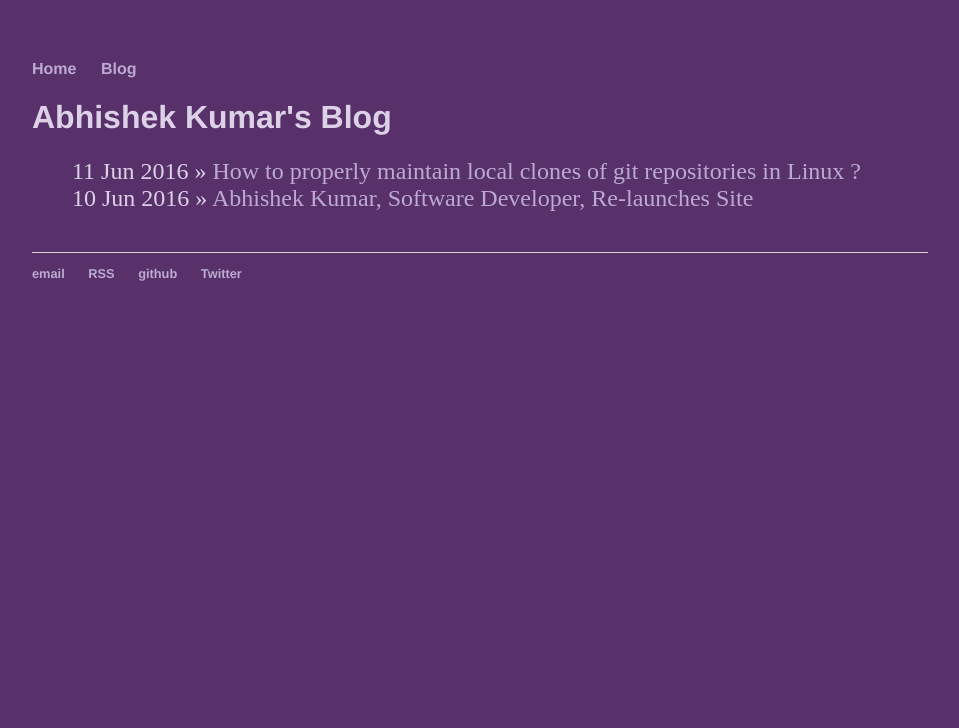
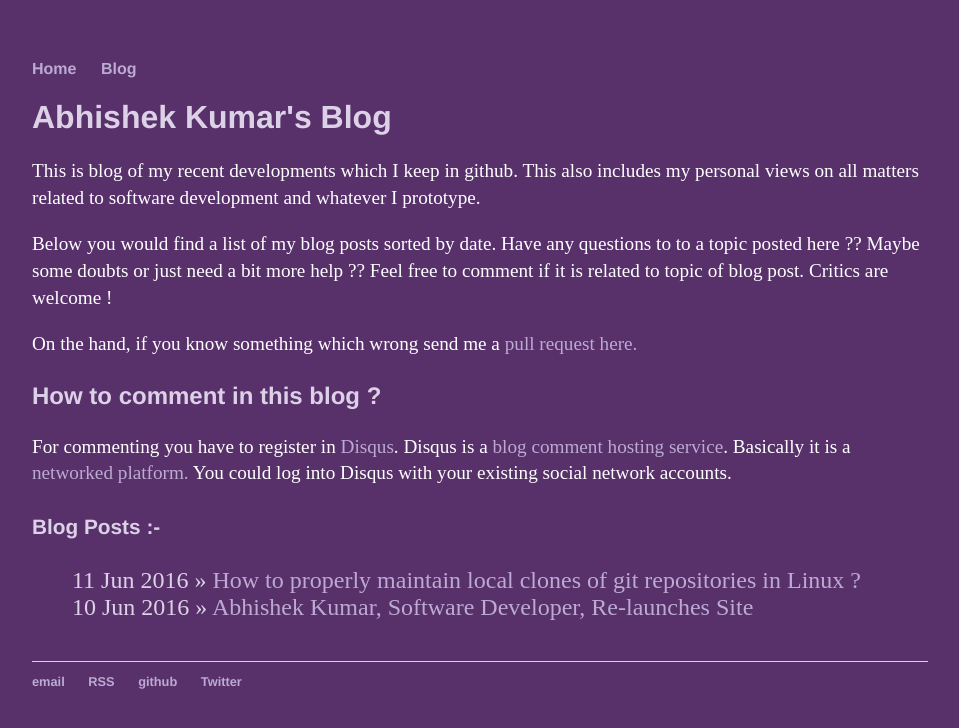
Before and after one commit to Mr-Kumar-Abhishek/brain-beats-blog, a Jekyll site: the page built from blog/index.html, in a window 1280 px wide. Shown: the top 728 px of the page, without its empty margins (160-1119 px from the left). Built offline with Jekyll 4.4.1, drawn with Linux system fonts in a browser that asks for light colours.

Commit message:
Update text for blog's main page and design to support it.
Updated text for blog's main page and the main design to support
the new content.

```diff
--- a/blog/index.html
+++ b/blog/index.html
@@ -13,9 +13,22 @@ canonical-url: http://mr-kumar-abhishek.github.io/blog
 keywords: abhishek kumar blog , abhishek's blog, kumar blog, software blogs, software developer blog, best software developer blogs, software engineering blogs, software engineer blogger, blogs of software engineer, best software engineer blogs, top software blogs
 ---
 	<h1>{{ page.title }}</h1>
-	<ul class="posts">
+	<p>This is blog of my recent developments which I keep in github. This also includes my personal views on all matters related to software development and whatever I prototype.</p>
 
-	  {% for post in site.posts %}
-	    <li><span>{{ post.date | date_to_string }}</span> » <a href="{{ post.url }}" title="{{ post.title }}">{{ post.title }}</a></li>
-	  {% endfor %}
-	</ul>
+	<p> Below you would find a list of my blog posts sorted by date. Have any questions to to a topic posted here ?? Maybe some doubts or just need a bit more help ?? Feel free to comment if it is related to topic of blog post. Critics  are welcome !</p>
+
+	<p>On the hand, if you know something which wrong send me a <a href="https://github.com/Mr-Kumar-Abhishek/Mr-Kumar-Abhishek.github.io">pull request here.</a>
+
+	<section>
+		<h3> How to comment in this blog ? </h3>
+		<p>For commenting you have to register in <a href="https://disqus.com/">Disqus</a>. Disqus is a <a href="https://en.wikipedia.org/wiki/Blog_comment_hosting_service">blog comment hosting service</a>. Basically it is a <a href="https://en.wikipedia.org/wiki/Social_networking_service">networked platform.</a> You could log into Disqus with your existing social network accounts.</p>
+	</section>
+	<section>
+		<h4>Blog Posts :- </h4>
+		<ul class="posts">
+
+		  {% for post in site.posts %}
+		    <li><span>{{ post.date | date_to_string }}</span> » <a href="{{ post.url }}" title="{{ post.title }}">{{ post.title }}</a></li>
+		  {% endfor %}
+		</ul>
+	</section>
--- a/css/main.css
+++ b/css/main.css
@@ -8,7 +8,7 @@ body {
     width: 70%;
 }
 
-h1, h2, nav ul, footer ul {
+h1, h2, h3, h4, nav ul, footer ul {
     font-family:'Helvetica', 'Arial', 'Sans-Serif';
 }
 
@@ -34,10 +34,25 @@ h1 {
     font-size: 2em;
 }
 
+h2 {
+    font-size: 1.7em;
+}
+
 h3 {
     font-size: 1.5em;
 }
 
+h4 {
+    font-size: 1.3em;
+}
+
+h5 {
+    font-size: 1.1em;
+}
+
+h6 {
+    font-size: 1em;
+}
 
 p, .post ul li {
     font-size: 1.2em;
```
